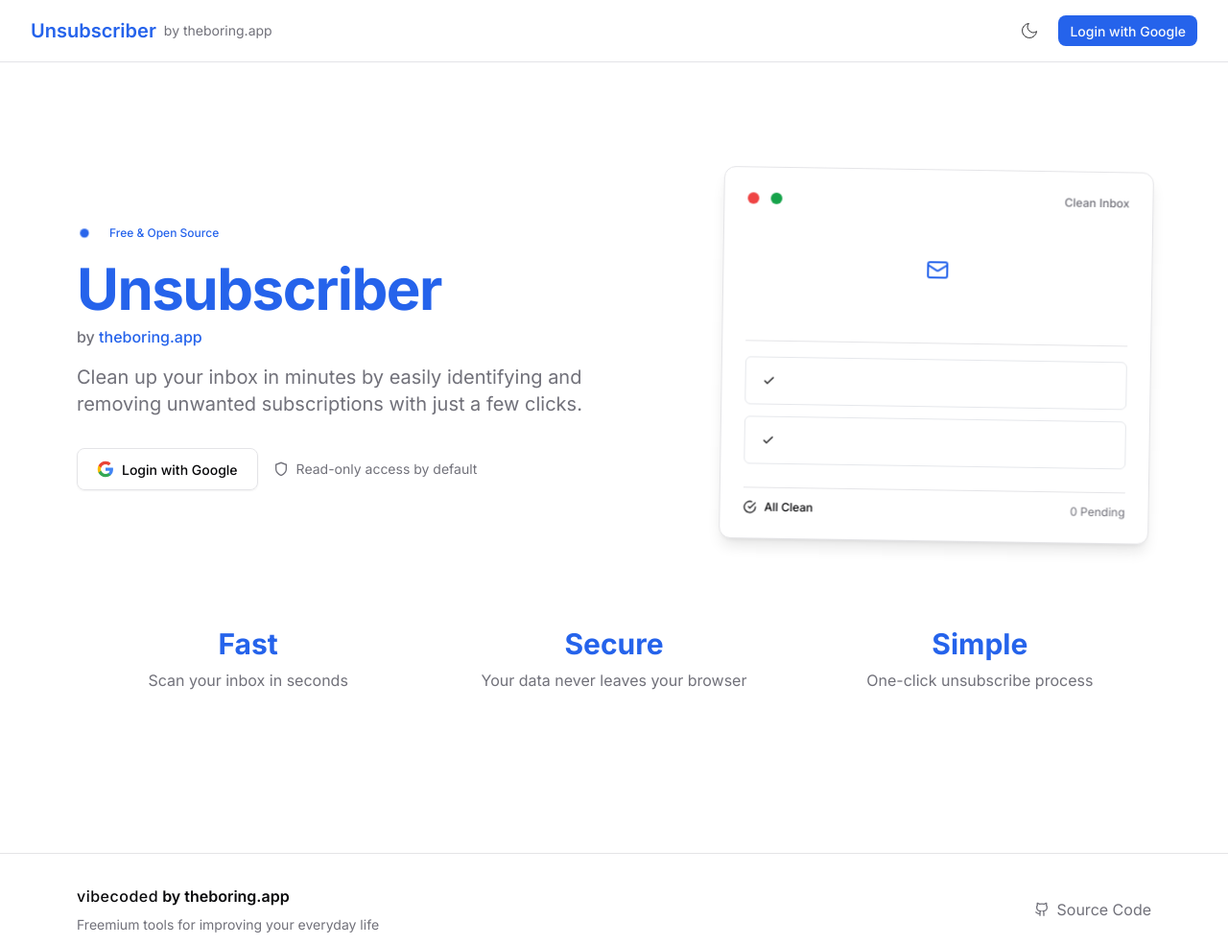
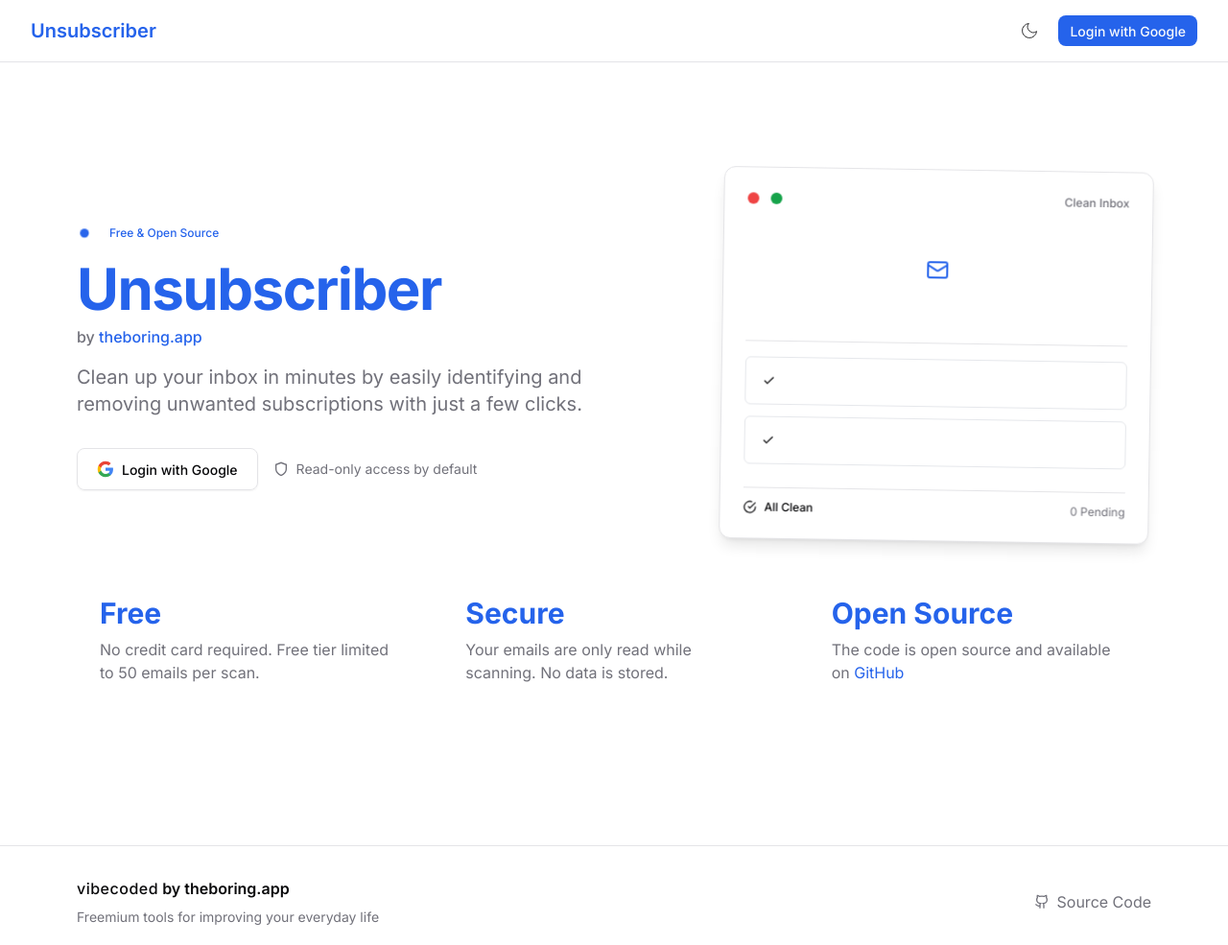
Before and after one commit to theboringdotapp/unsubscriber, a Flask app: page / in a window 1280 px wide. Shown: the top 985 px of the page at 96% size. After the commit the page ends 964 px from the top, so only its background shows below. Run offline with Flask 2, Linux system fonts and the light colour scheme; some libraries are stand-ins or nearby versions.

Commit message:
feat: update Vercel configuration to include watch patterns and modify index.html layout for improved messaging and user engagement

```diff
--- a/templates/base.html
+++ b/templates/base.html
@@ -420,7 +420,6 @@
             <div class="flex justify-between items-center h-16">
                 <div class="flex items-center">
                     <span class="font-semibold text-xl text-brand">Unsubscriber</span>
-                    <span class="ml-2 text-sm text-muted-foreground">by theboring.app</span>
                 </div>
                 <div class="flex items-center space-x-3">
                     <button id="theme-toggle" class="theme-toggle focus-ring">
--- a/templates/index.html
+++ b/templates/index.html
@@ -127,18 +127,18 @@
         </div>
 
         <!-- Metrics row -->
-        <div class="grid grid-cols-1 md:grid-cols-3 gap-6 mt-16 fade-in-up animation-delay-300">
-            <div class="p-6 bg-secondary/50 rounded-lg text-center">
-                <div class="text-3xl font-bold text-brand mb-2">Fast</div>
-                <p class="text-muted-foreground">Scan your inbox in seconds</p>
+        <div class="grid grid-cols-1 md:grid-cols-3 gap-6 mt-8 fade-in-up animation-delay-300 justify-start">
+            <div class="p-6 bg-secondary/50 rounded-lg text-left">
+                <div class="text-3xl font-bold text-brand mb-2">Free</div>
+                <p class="text-muted-foreground">No credit card required. Free tier limited to 50 emails per scan.</p>
             </div>
-            <div class="p-6 bg-secondary/50 rounded-lg text-center">
+            <div class="p-6 bg-secondary/50 rounded-lg text-left">
                 <div class="text-3xl font-bold text-brand mb-2">Secure</div>
-                <p class="text-muted-foreground">Your data never leaves your browser</p>
+                <p class="text-muted-foreground">Your emails are only read while scanning. No data is stored.</p>
             </div>
-            <div class="p-6 bg-secondary/50 rounded-lg text-center">
-                <div class="text-3xl font-bold text-brand mb-2">Simple</div>
-                <p class="text-muted-foreground">One-click unsubscribe process</p>
+            <div class="p-6 bg-secondary/50 rounded-lg text-left">
+                <div class="text-3xl font-bold text-brand mb-2">Open Source</div>
+                <p class="text-muted-foreground">The code is open source and available on <a href="https://github.com/vibecoded/unsubscriber" target="_blank" class="text-brand hover:underline">GitHub</a></p>
             </div>
         </div>
         {% else %}
```
Also changed, not shown: vercel.json.
